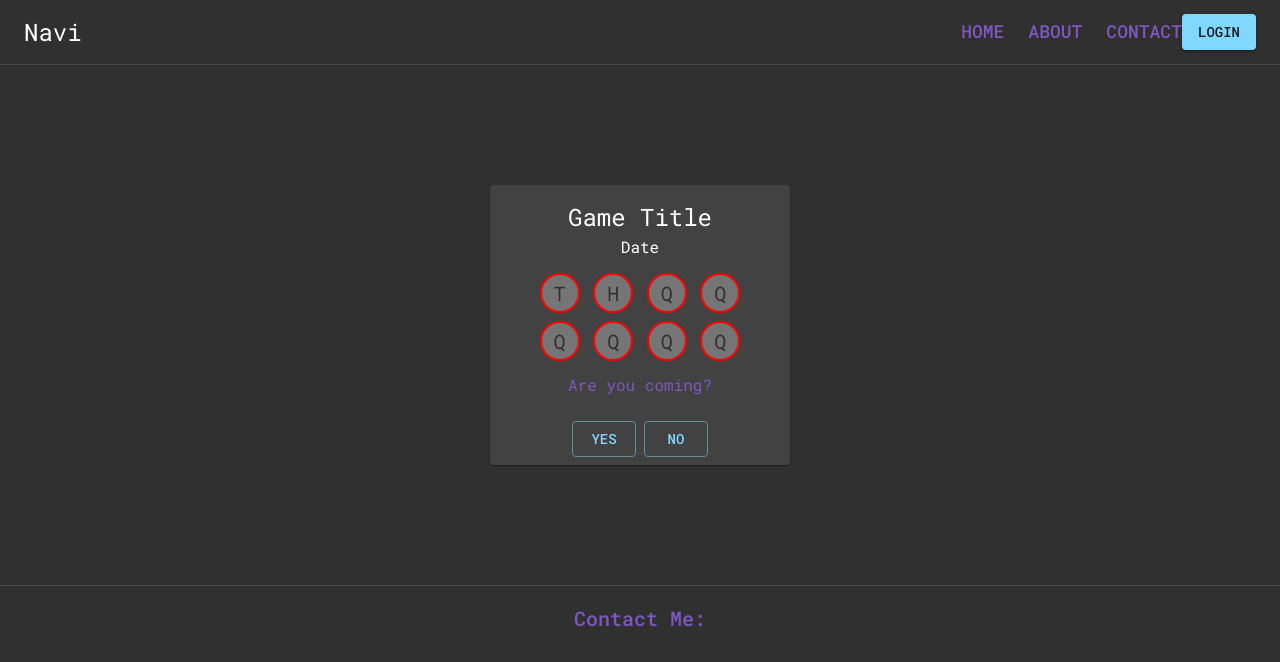
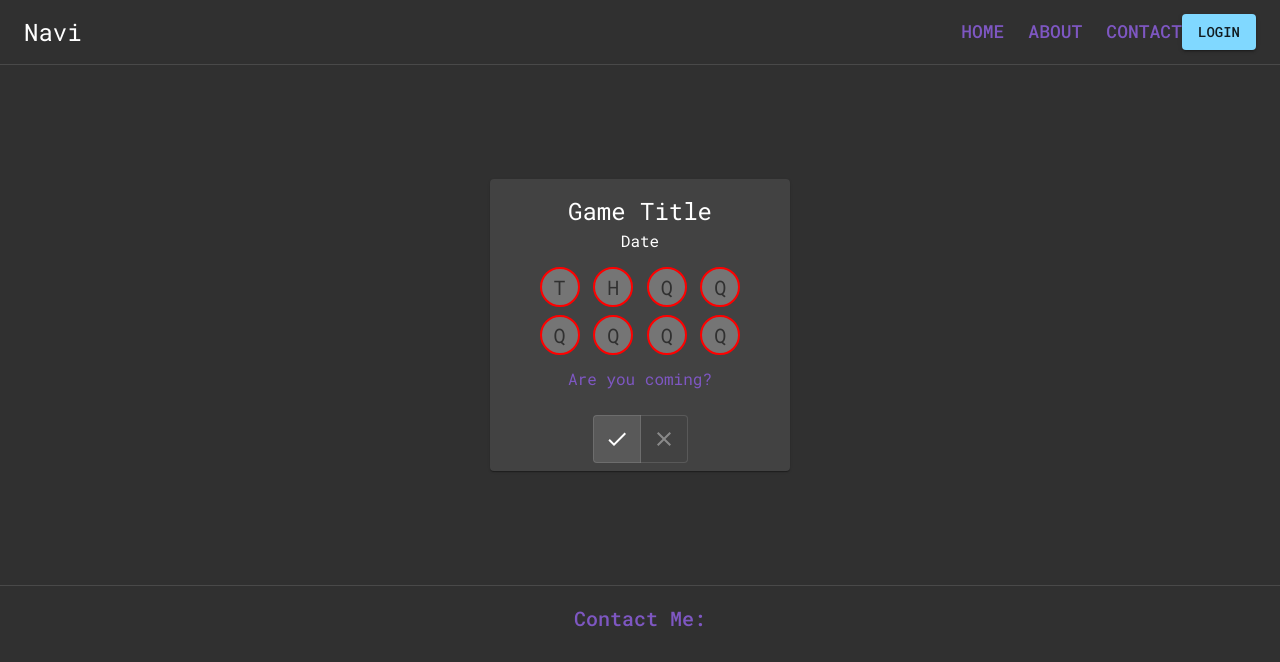
Before and after one commit to UnseelieDad/RPG-Scheduler, a Gatsby site: page /app in a window 1280 px wide. Shown: the top 662 px of the page. Built offline with nearby package versions, Linux system fonts and the light colour scheme; Gatsby itself is replaced by a stand-in of ours.

Commit message:
Using togglebuttons for the confirm

```diff
--- a/package.json
+++ b/package.json
@@ -16,6 +16,7 @@
   "dependencies": {
     "@material-ui/core": "^4.11.0",
     "@material-ui/icons": "^4.9.1",
+    "@material-ui/lab": "^4.0.0-alpha.56",
     "@material-ui/styles": "^4.10.0",
     "axios": "^0.20.0",
     "body-parser": "^1.19.0",
--- a/src/components/game-card/GameCard.jsx
+++ b/src/components/game-card/GameCard.jsx
@@ -7,9 +7,11 @@ import {
   CardActions,
   Avatar,
   Container,
-  Button,
 } from "@material-ui/core"
+import { ToggleButton, ToggleButtonGroup } from "@material-ui/lab"
 import { makeStyles } from "@material-ui/core/styles"
+import CheckIcon from "@material-ui/icons/Check"
+import ClearIcon from "@material-ui/icons/Clear"
 
 import theme from "../../theme/theme"
 
@@ -63,12 +65,14 @@ const GameCard = () => {
         </Typography>
       </CardContent>
       <CardActions className={classes.buttons}>
-        <Button variant="outlined" color="secondary">
-          Yes
-        </Button>
-        <Button variant="outlined" color="secondary">
-          No
-        </Button>
+        <ToggleButtonGroup exclusive value="Yes" aria-label="text alignment">
+          <ToggleButton value="Yes" aria-label="left aligned">
+            <CheckIcon />
+          </ToggleButton>
+          <ToggleButton value="center" aria-label="centered">
+            <ClearIcon />
+          </ToggleButton>
+        </ToggleButtonGroup>
       </CardActions>
     </Card>
   )
```
Also changed, not shown: 1 other file.
